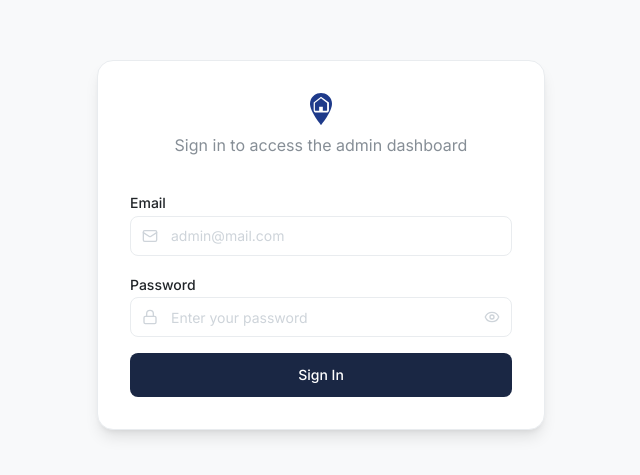
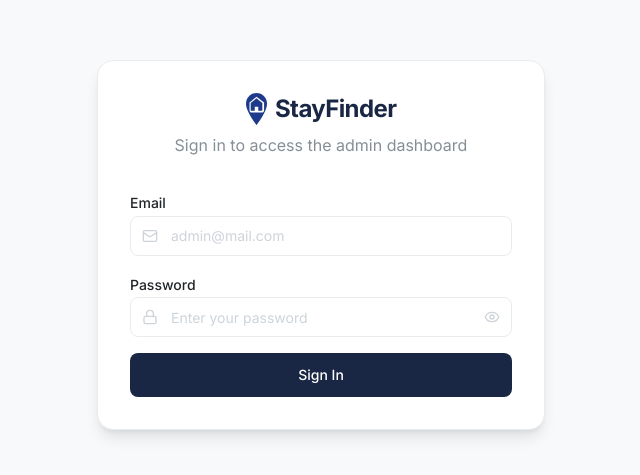
Before and after one commit to arturobdev/nocode-solution, a React (Vite) app: page /admin/login in a window 1280 px wide. Shown: the part 155-630 px from the top of the page, without its empty margins (319-959 px from the left). Built offline with nearby package versions, Linux system fonts and the light colour scheme.

Commit message:
fix: show logo icon + text in AdminLoginPage matching Navbar pattern

```diff
--- a/src/pages/AdminLoginPage.tsx
+++ b/src/pages/AdminLoginPage.tsx
@@ -65,7 +65,10 @@ export default function AdminLoginPage() {
       <div className="w-full max-w-md">
         <div className="bg-white rounded-xl shadow-lg border border-neutral-200 p-8">
           <div className="text-center mb-8">
-            <img src={logo} alt="StayFinder" className="h-8 w-auto mx-auto" />
+            <div className="flex items-center justify-center gap-2">
+              <img src={logo} alt="StayFinder" className="h-8 w-auto" />
+              <span className="text-2xl font-bold tracking-tight text-primary">StayFinder</span>
+            </div>
             <p className="text-neutral-600 mt-2">{t('auth.loginSubtitle')}</p>
           </div>
 
```
